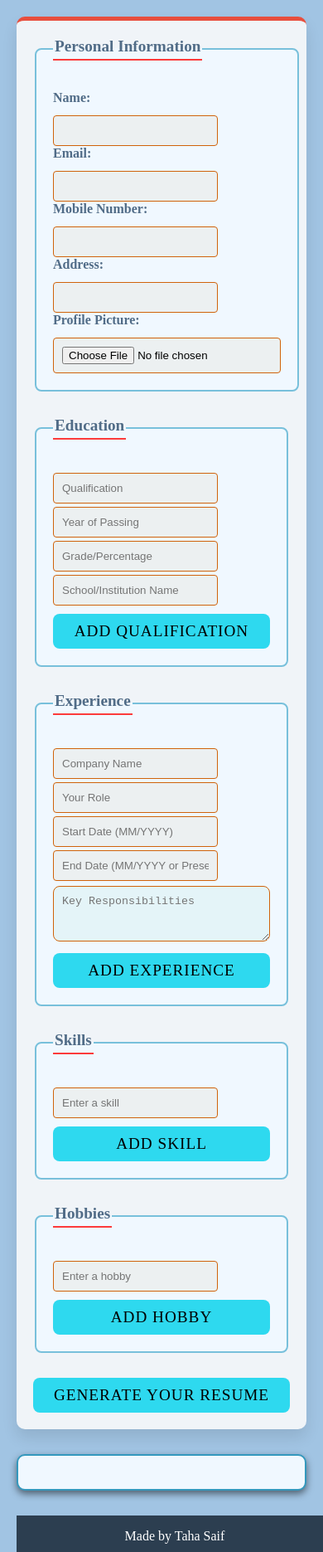
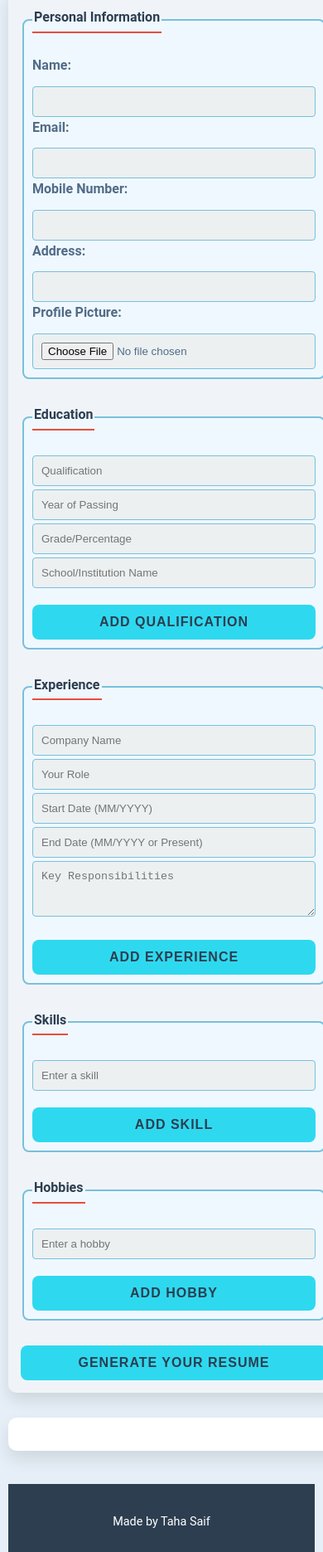
Before and after one commit to Tahasaif3/milestone3-dynamic-resume-builder, a plain HTML site: page index.html in a window 390 px wide. Shown: the part 129-2000 px from the top of the page at 83% size. Drawn offline with Linux system fonts and the light colour scheme.

Commit message:
style.css

```diff
--- a/style.css
+++ b/style.css
@@ -1,192 +1,269 @@
-body{
-    font-family: 'Times New Roman', Times, serif;
-    margin: 20px;
-    padding: 0;
-     background-color: rgba(19, 107, 185, 0.396);
-    /* background-image: url(https://cdn.svgator.com/images/2022/06/use-svg-as-background-image-particle-strokes.svg);
-    background-repeat: no-repeat;
-    background-size: cover; */
+:root {
+    --primary-color: #2c3e50;
+    --secondary-color: #e84e3d;
+    --background-color: rgba(19, 107, 185, 0.1);
+    --form-background: #f0f4f8;
+    --input-background: #ecf0f1;
+    --border-color: #78c0db;
+    --text-color: #516c87;
+    --button-color: rgb(46, 217, 239);
+    --button-hover: linear-gradient(to right, #5c258d, #4389a2);
 }
 
-h1{
+body {
+    font-family: 'Roboto', 'Arial', sans-serif;
+    margin: 0;
+    padding: 20px;
+    background-color: var(--background-color);
+    color: var(--text-color);
+    line-height: 1.6;
+}
+
+h1 {
     text-align: center;
-    font-size: 2.4rem;
-    color: #2c3e50;margin-bottom: 30px;
+    font-size: clamp(1.8rem, 4vw, 2.4rem);
+    color: var(--primary-color);
+    margin-bottom: 30px;
     text-shadow: 1px 1px 1px rgba(0,0,0,0.5);
     font-weight: 600;
-    margin-bottom: 35px;
     letter-spacing: 1px;
-    border-bottom: #2c3e50;
-    border-top: #192b3d;
+    border-bottom: 2px solid var(--secondary-color);
+    padding-bottom: 10px;
 }
 
-form{
+form {
     max-width: 600px;
+    width: 100%;
     margin: 0 auto;
-    background-color: #f0f4f8;
+    background-color: var(--form-background);
     border-radius: 10px;
-    box-shadow: 0 10px 18px rgba(0,0,0,0.10);
+    box-shadow: 0 10px 18px rgba(0,0,0,0.1);
     padding: 20px;
-    border-top: 5px solid #e84e3d;
+    border-top: 5px solid var(--secondary-color);
 }
 
-fieldset{
-    border: 2px solid #78c0db;
+fieldset {
+    border: 2px solid var(--border-color);
     border-radius: 8px;
     padding: 20px;
     margin-bottom: 30px;
     background-color: aliceblue;
 }
 
-legend{
+legend {
     font-weight: 700;
-    text-align: left;
-    color: #516c87;
+    color: var(--primary-color);
     font-size: 1.2rem;
-    border-bottom: 2px solid #fc3b3b;
+    border-bottom: 2px solid var(--secondary-color);
     padding-bottom: 4px;
     margin-bottom: 16px;
-    display: block;
-
+    display: inline-block;
 }
 
-label{
+label {
     display: block;
     margin-bottom: 8px;
-    color: #516c87;
+    color: var(--text-color);
     font-weight: bold;
 }
 
-input{
-    width: calc(100%, - 1px);
+input, textarea {
+    width: 100%;
     padding: 10px;
     margin-top: 4px;
-    border: 1px solid #d0630a;
+    border: 1px solid var(--border-color);
     border-radius: 4px;
     box-sizing: border-box;
-    background-color: #ecf0f1;
-    transition: all 0.5s ease;
+    background-color: var(--input-background);
+    transition: all 0.3s ease;
 }
 
-textarea{
-    width:100%;
-    padding: 10px;
-    margin-top: 6px;
-    border: 1px solid #d0630a;
-    border-radius: 8px;
-    box-sizing: border-box;
-    background-color: #e4f4f8;
-    transition: all 0.5s ease;
+input:focus, textarea:focus {
+    border-color: var(--secondary-color);
+    box-shadow: 0 0 5px rgba(232, 78, 61, 0.5);
+    outline: none;
 }
 
-input:focus{
-    border-color: #c24d40;
+button {
+    display: block;
+    width: 100%;
+    padding: 12px;
+    background-color: var(--button-color);
+    color: var(--primary-color);
+    border: none;
+    border-radius: 8px;
+    cursor: pointer;
+    margin-top: 20px;
+    font-size: 1.2rem;
+    font-weight: 700;
+    letter-spacing: 1px;
+    text-transform: uppercase;
+    transition: all 0.3s ease;
 }
 
-textarea:focus{
-    border-color: #c24d40;
+button:hover {
+    background: var(--button-hover);
+    color: white;
+    transform: translateY(-2px);
+    box-shadow: 0 4px 8px rgba(0,0,0,0.2);
 }
 
-
-button{
-    display: block;
-    width:100%;
-    padding: 10px;
-    background-color: rgb(46,217,239);
-    color: black;
-    border:none;
-    border-radius: 8px;
-    cursor: pointer;
-    margin-top: 10px;
-    font-size: 19.2px;
-    font-family: 700;
-    font-family: 'Times New Roman', Times, serif;
-    letter-spacing: 1px;
-    text-transform: uppercase;
-    transition: background 0.2s ease, transform 0.2s ease;
+#resumeOutput {
+    max-width: 700px;
+    width: 100%;
+    margin: 30px auto;
+    padding: 30px;
+    border: none;
+    border-radius: 10px;
+    background-color: white;
+    box-shadow: 0 10px 20px rgba(0,0,0,0.1);
 }
 
-button:hover{
-    /* background-color: #66b1e6; */
-    background: linear-gradient(to top, #5c258d, #4389a2);
-    transform: translateY(3px);
-
-}
-
-#resumeOutput{
-    max-width: 700px;
-    margin: 30px auto;
-    padding: 20px;
-    border: 2px solid #3498bd;
-    border-radius: 10px;
-    background-color: aliceblue;
-    box-shadow: 0 4px 8px rgba(0,0,0,0.5);
-    margin-top: 30PX;
-}
-
-#resumeOutput h2{
-    color:#2c3e50;
-    border-bottom: 1px solid #6dd4fa;
+#resumeOutput h2 {
+    color: var(--primary-color);
+    border-bottom: 2px solid var(--secondary-color);
     padding-bottom: 10px;
     margin-bottom: 20px;
-    font-size: 24px;
+    font-size: 1.8rem;
     font-weight: 600;
     text-transform: uppercase;
     letter-spacing: 1px;
 }
 
-
-#resumeOutput h3{
-    color:#2c3e50;
-    font-size: 18px;
-    margin-bottom: 20px;
-    padding-bottom: 10px;
-    border-bottom: 1px solid #bdc3c7;
+#resumeOutput h3 {
+    color: var(--primary-color);
+    font-size: 1.4rem;
+    margin-bottom: 15px;
+    padding-bottom: 5px;
+    border-bottom: 1px solid var(--border-color);
     display: flex;
     align-items: center;
 }
 
 #resumeOutput h3::before {
     content: "✦";
-    color: #ec4b39;
+    color: var(--secondary-color);
     margin-right: 10px;
-    font-size: 19.2px;
-}
-#resumeOutput p{
-    font-size: 19px;
-    line-height: 1.5;
-    margin:10px 0;
-    color: #192b3d;
+    font-size: 1.2rem;
 }
 
-#resumeOutput .details{
-    margin-bottom: 20px;
+#resumeOutput p {
+    font-size: 1rem;
+    line-height: 1.6;
+    margin: 10px 0;
+    color: var(--text-color);
 }
 
-.profilePicture{
+#resumeOutput .details {
+    margin-bottom: 25px;
+}
+
+.profile-picture {
     display: block;
-    margin: 0 auto;
-    border:2px solid #33a9d3;
-    box-shadow: 0 4px 8px rgba(11, 6, 210,0.4);
+    margin: 0 auto 20px;
+    border: 2px solid #33a9d3;
+    box-shadow: 0 4px 8px rgba(11, 6, 210, 0.4);
     border-radius: 450%;
     width: 150px;
     height: 150px;
     object-fit: cover;
+    transition: transform 0.3s ease;
 }
 
-footer{
-    background-color: #2c3e50;
-    color:white;
-    text-align:center;
-    padding:16px;
-    font-family: 'Times New Roman', Times, serif;
-    position: relative;
-    width: 100%;
-    margin-top: 18px;
-
+.profile-picture:hover {
+    transform: scale(1.05);
 }
 
-footer p{
-    margin: 0;
-    font-size: 16px;
+.education-entry, .experience-entry, .skill-entry, .hobby-entry {
+    margin-bottom: 10px;
 }
+
+.experience-entry textarea {
+    resize: vertical;
+}
+
+.remove-entry {
+    background-color: var(--secondary-color);
+    color: white;
+    padding: 5px 10px;
+    border: none;
+    border-radius: 4px;
+    cursor: pointer;
+    font-size: 0.9rem;
+    margin-left: 10px;
+}
+
+.remove-entry:hover {
+    background-color: #c0392b;
+}
+
+footer {
+    background-color: var(--primary-color);
+    color: white;
+    text-align: center;
+    padding: 20px;
+    margin-top: 40px;
+    font-size: 0.9rem;
+}
+
+@media (max-width: 768px) {
+    body {
+        padding: 10px;
+    }
+
+    form, #resumeOutput {
+        padding: 15px;
+    }
+
+    fieldset {
+        padding: 15px;
+    }
+
+    button {
+        font-size: 1rem;
+    }
+
+    #resumeOutput h2 {
+        font-size: 1.5rem;
+    }
+
+    #resumeOutput h3 {
+        font-size: 1.2rem;
+    }
+
+    .profile-picture {
+        width: 120px;
+        height: 120px;
+    }
+}
+
+@media (max-width: 480px) {
+    h1 {
+        font-size: 1.8rem;
+    }
+
+    fieldset {
+        padding: 10px;
+    }
+
+    legend {
+        font-size: 1rem;
+    }
+
+    #resumeOutput {
+        padding: 20px;
+    }
+
+    #resumeOutput h2 {
+        font-size: 1.3rem;
+    }
+
+    #resumeOutput h3 {
+        font-size: 1.1rem;
+    }
+
+    .profile-picture {
+        width: 100px;
+        height: 100px;
+    }
+}
```
